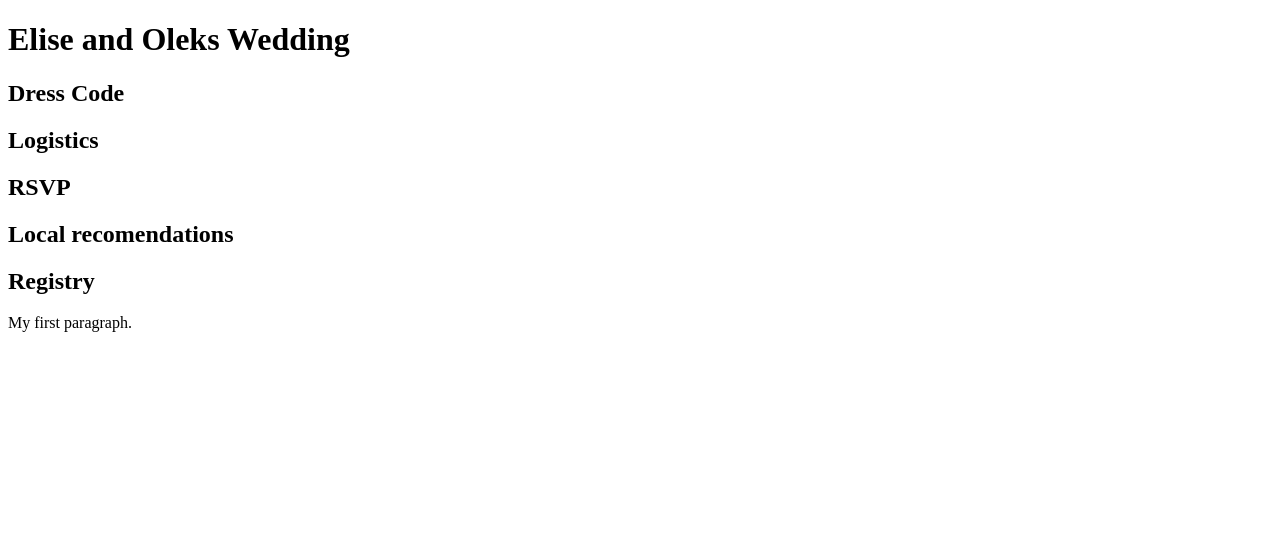
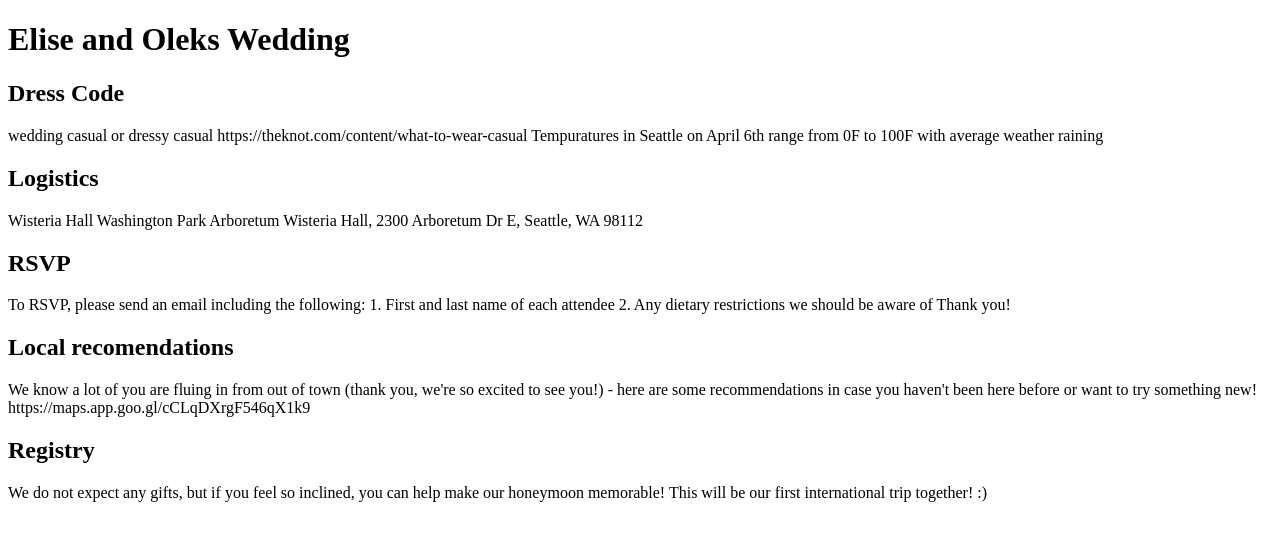
Before and after one commit to 0leks/wedding-website, a plain HTML site: page index.html in a window 1280 px wide. Drawn offline with Linux system fonts and the light colour scheme.

Commit message:
added details

```diff
--- a/index.html
+++ b/index.html
@@ -4,12 +4,29 @@
 
 <h1>Elise and Oleks Wedding</h1>
 <h2>Dress Code</h2>
+wedding casual or dressy casual
+https://theknot.com/content/what-to-wear-casual
+Tempuratures in Seattle on April 6th range from 0F to 100F with average weather raining
+
 <h2>Logistics</h2>
+Wisteria Hall
+Washington Park Arboretum
+Wisteria Hall, 2300 Arboretum Dr E, Seattle, WA 98112
+
 <h2>RSVP</h2>
+To RSVP, please send an email including the following:
+1. First and last name of each attendee
+2. Any dietary restrictions we should be aware of
+Thank you!
+
 <h2>Local recomendations</h2>
+We know a lot of you are fluing in from out of town (thank you, we're so excited to see you!) - here are some recommendations in case you haven't been here before or want to try something new!
+https://maps.app.goo.gl/cCLqDXrgF546qX1k9
+
 <h2>Registry</h2>
+We do not expect any gifts, but if you feel so inclined, you can help make our honeymoon memorable!
+This will be our first international trip together! :)
 
-<p>My first paragraph.</p>
 
 </body>
 </html>
```
